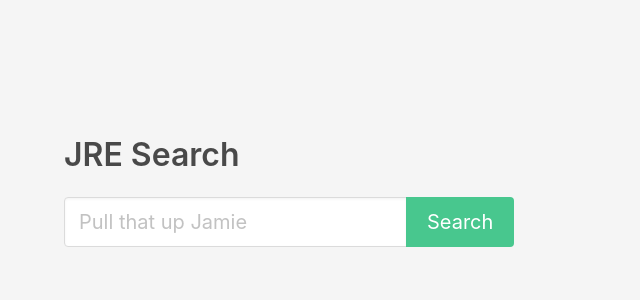
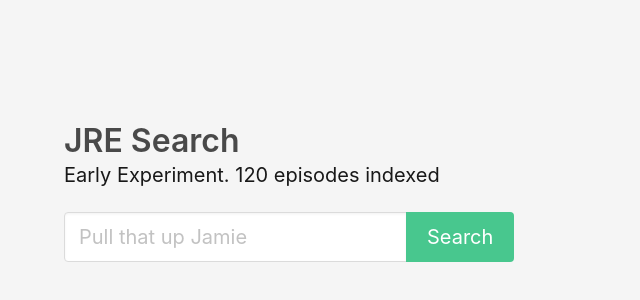
Before and after one commit to carlaiau/jre-search, a Vue app: page / in a window 1280 px wide. Shown: the part 208-508 px from the top of the page, without its empty margins (0-640 px from the left). Built offline with nearby package versions, Linux system fonts and the light colour scheme; what vue-youtube-iframe-api would draw is missing.

Commit message:
Update PageHome.vue

```diff
--- a/src/pages/PageHome.vue
+++ b/src/pages/PageHome.vue
@@ -3,6 +3,7 @@
         <div class="hero-body">
             <div class="container">
                 <h1 class="title">JRE Search</h1>
+                <h2 class="subtitle">Early Experiment. 120 episodes indexed</h2>
                 <form @submit.prevent="runSearch">
                     <div class="field has-addons">
                         <div class="control">
```
